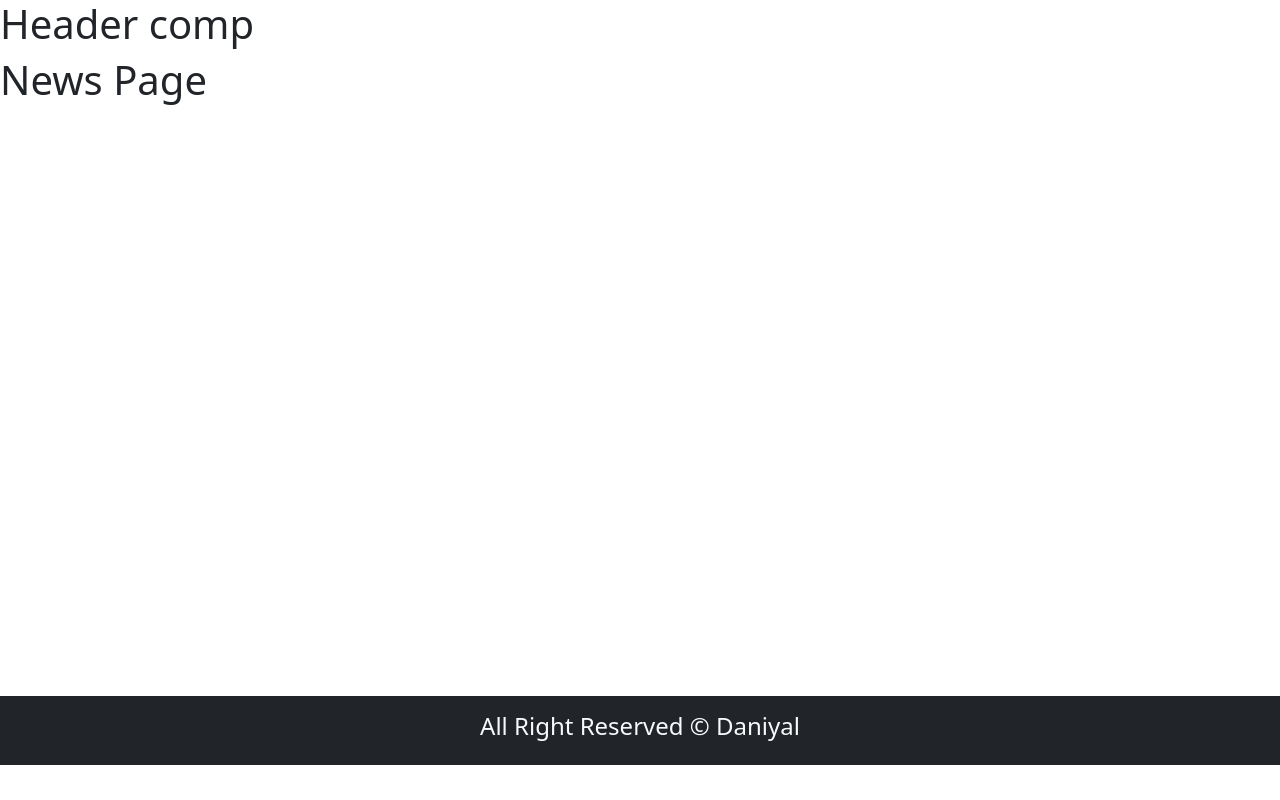
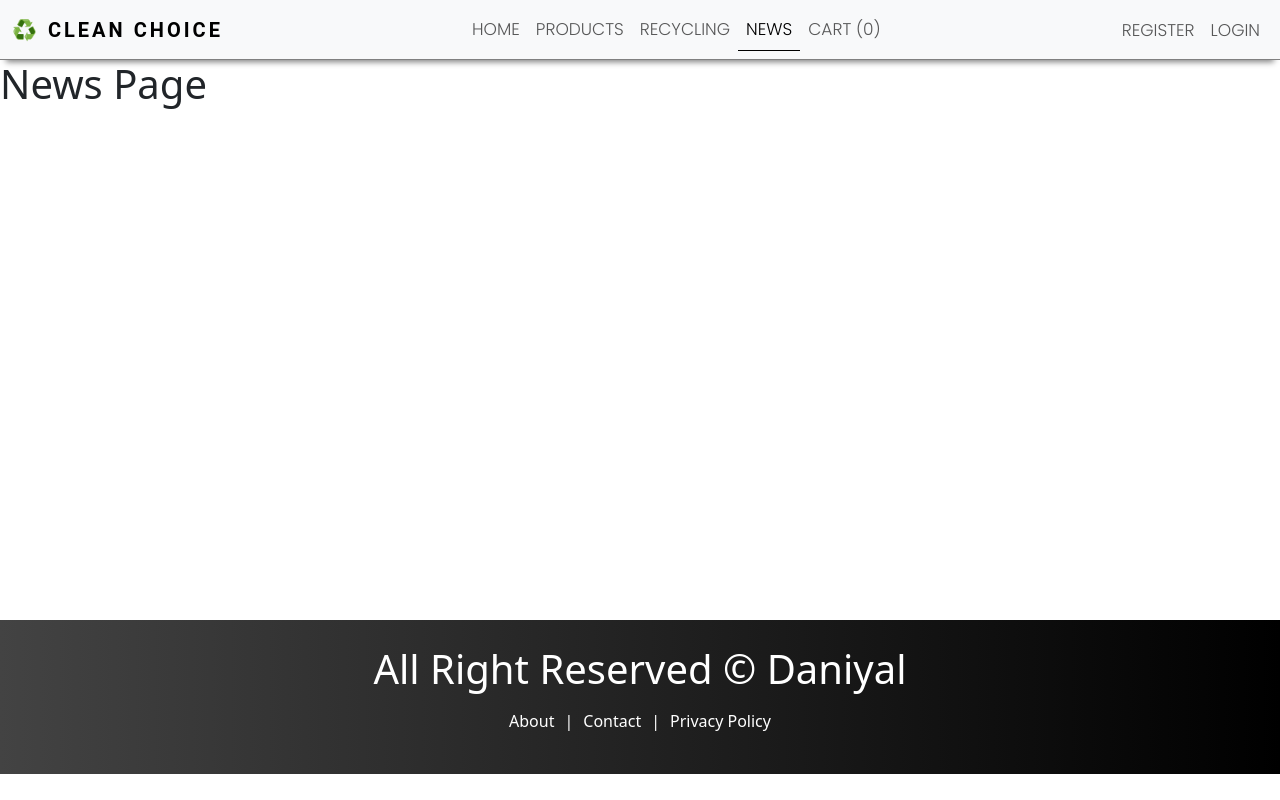
Before and after one commit to j1ter/PROProject, a React (Create React App) app in the folder client/: page /news in a window 1280 px wide. Built offline with nearby package versions, Linux system fonts and the light colour scheme; the HTML template or start-up script is replaced by a standard one.

Commit message:
Update NavBar and Footer
Update V3

```diff
--- a/client/public/index.html
+++ b/client/public/index.html
@@ -10,7 +10,7 @@
       content="Web site created using create-react-app"
     />
     <link href="https://cdn.jsdelivr.net/npm/bootstrap@5.3.0-alpha3/dist/css/bootstrap.min.css" rel="stylesheet" integrity="sha384-KK94CHFLLe+nY2dmCWGMq91rCGa5gtU4mk92HdvYe+M/SXH301p5ILy+dN9+nJOZ" crossorigin="anonymous">
-    <title>React App</title>
+    <title>Clean Choice</title>
   </head>
   <body>
     <noscript>You need to enable JavaScript to run this app.</noscript>
--- a/client/src/App.js
+++ b/client/src/App.js
@@ -6,6 +6,7 @@
 import Policy from './pages/Policy';
 import Pagenotfound from './pages/Pagenotfound';
 import ProductPage from './pages/ProductPage';
+import Contact from './pages/Contact';
 
 function App() {
   return (
@@ -17,6 +18,7 @@
       <Route path='/news' element={<News />} />
       <Route path='/recycling' element={<Recycling />} />
       <Route path='/policy' element={<Policy />} />
+      <Route path='/contact' element={<Contact />} />
       <Route path='*' element={<Pagenotfound />} />
     </Routes>
 
--- a/client/src/components/Layout/Footer.js
+++ b/client/src/components/Layout/Footer.js
@@ -1,11 +1,19 @@
 import React from 'react'
+import { Link } from 'react-router-dom'
 
-function Footer() {
+
+const Footer = () => {
   return (
-    <div className='bg-dark text-light p-3'>
-        <h4 className='text-center'>All Right Reserved &copy; Daniyal</h4>
+    <div className='footer'>
+        <h1 className='text-center'>All Right Reserved &copy; Daniyal</h1>
+        <p className="text-center mt-3">
+        <Link to='/about'>About</Link>|
+        <Link to='/contact'>Contact</Link>|
+        <Link to='/policy'>Privacy Policy</Link>
+        </p>
+
     </div>
-  )
-}
+  );
+};
 
-export default Footer
+export default Footer;
--- a/client/src/components/Layout/Header.js
+++ b/client/src/components/Layout/Header.js
@@ -1,10 +1,49 @@
 import React from 'react'
+import { NavLink, Link } from 'react-router-dom'
+
 
 const Header = () => {
   return (
-    <div>
-        <h1>Header comp</h1>
+    <>
+        <nav className="navbar navbar-expand-lg bg-body-tertiary">
+  <div className="container-fluid">
+    <button className="navbar-toggler" type="button" data-bs-toggle="collapse" data-bs-target="#navbarTogglerDemo01" aria-controls="navbarTogglerDemo01" aria-expanded="false" aria-label="Toggle navigation">
+      <span className="navbar-toggler-icon" />
+    </button>
+    <div className="collapse navbar-collapse" id="navbarTogglerDemo01">
+      <Link to="/" className="navbar-brand"> ♻️ Clean Choice</Link>
+      <ul className="navbar-nav ms-auto mb-2 mb-lg-0">
+        <li className="nav-item">
+          <NavLink to="/" className="nav-link">Home</NavLink>
+        </li>
+        <li className="nav-item">
+          <NavLink to="/product" className="nav-link">Products</NavLink>
+        </li>
+        <li className="nav-item">
+          <NavLink to="/recycling" className="nav-link" href="#">Recycling</NavLink>
+        </li>
+        <li className="nav-item">
+          <NavLink to="/news" className="nav-link" href="#">News</NavLink>
+        </li>
+        <li className="nav-item">
+          <NavLink to="/cart" className="nav-link" href="#">Cart (0)</NavLink>
+        </li>
+      </ul>
+      <ul className="navbar-nav ms-auto mb-2 mb-lg-0">
+      <li className="nav-item">
+          <NavLink to="/register" className="nav-link" href="#">Register</NavLink>
+
+        </li>
+        <li className="nav-item">
+          <NavLink to="/login" className="nav-link" href="#">Login</NavLink>
+        </li>
+      </ul>
+
     </div>
+  </div>
+</nav>
+
+    </>
   )
 }
 
--- a/client/src/components/Layout/Layout.js
+++ b/client/src/components/Layout/Layout.js
@@ -6,7 +6,7 @@
   return (
     <div>
         <Header/>
-        <main style={{minHeight:'80vh'}}>
+        <main style={{minHeight:'70vh'}}>
 
         {children}
 
--- a/client/src/index.css
+++ b/client/src/index.css
@@ -8,3 +8,83 @@
 
 /*font-family: 'Poppins', sans-serif;*/
 /*font-family: 'Playfair Display', serif;*/
+
+/* navbar css */
+.navbar {
+  font-family: 'Poppins', sans-serif;
+  font-size: 17px;
+  line-height: 26px;
+  text-transform: uppercase;
+  box-shadow: 0 8px 6px -6px gray;
+  --webkit-box-shadow: 0 8px 6px -6px gray;
+  border-bottom: 0.3px solid gray !important;
+
+}
+
+.nav-link {
+  font-weight: 300 !important;
+}
+
+.active {
+  border-bottom: 1px solid black;
+}
+
+.navbar-brand {
+  font-weight: 700;
+  font-family: 'roboto', sans-serif;
+  letter-spacing: 3px;
+
+}
+
+/* =================================
+==========footer==================*/
+
+.footer {
+  color: white;
+  padding: 25px;
+  background: #000000; /* fallback for old browsers */
+  background: -webkit-linear-gradient(
+    to right,
+    #434343,
+    #000000
+  ); /* Chrome 10-25, Safari 5.1-6 */
+  background: linear-gradient(to right, #434343, #000000);
+}
+
+.footer a {
+  text-decoration: none;
+  color: white;
+  padding: 10px;
+}
+
+.footer a:hover {
+  color: #ffefba;
+  border-bottom: 1px solid #ffefba;
+}
+
+/* ======================================================
+=============Page not found css========================*/
+.pnf {
+  display: flex;
+  min-height: 65vh;
+  flex-direction: column;
+  align-items: center;
+  justify-content: center;
+}
+
+.pnf-title {
+  font-size: 100px;
+  font-weight: 700;
+}
+
+.pnf-heading {
+  font-weight: normal;
+}
+
+.pnf-btn {
+  color: black;
+  border: 1px solid black;
+  text-decoration: none;
+  padding: 10px;
+  margin-top: 10px;
+}
--- /dev/null
+++ b/client/src/pages/Contact.js
@@ -0,0 +1,12 @@
+import React from 'react'
+import Layout from '../components/Layout/Layout'
+
+const Contact = () => {
+  return (
+    <Layout>
+        <h1>Contact Page</h1>
+    </Layout>
+  )
+}
+
+export default Contact
--- a/client/src/pages/Pagenotfound.js
+++ b/client/src/pages/Pagenotfound.js
@@ -1,10 +1,16 @@
 import React from 'react'
 import Layout from '../components/Layout/Layout'
+import { Link } from 'react-router-dom'
 
 const Pagenotfound = () => {
   return (
     <Layout>
-        <h1>Page Not Found</h1>
+      <div className='pnf'>
+        <h1 className='pnf-title'>404</h1>
+        <h2 className='pnf-heading'>Oops ! Page Not Found</h2>
+        <Link to="/" className='pnf-btn'>Go Back</Link>
+      </div>
+
     </Layout>
   )
 }
--- a/package.json
+++ b/package.json
@@ -19,6 +19,7 @@
     "jsonwebtoken": "^9.0.0",
     "mongoose": "^7.1.0",
     "morgan": "^1.10.0",
-    "nodemon": "^2.0.22"
+    "nodemon": "^2.0.22",
+    "react-icons": "^4.8.0"
   }
 }
```
Also changed, not shown: 2 other files (tests, documents, lock files or other folders).
